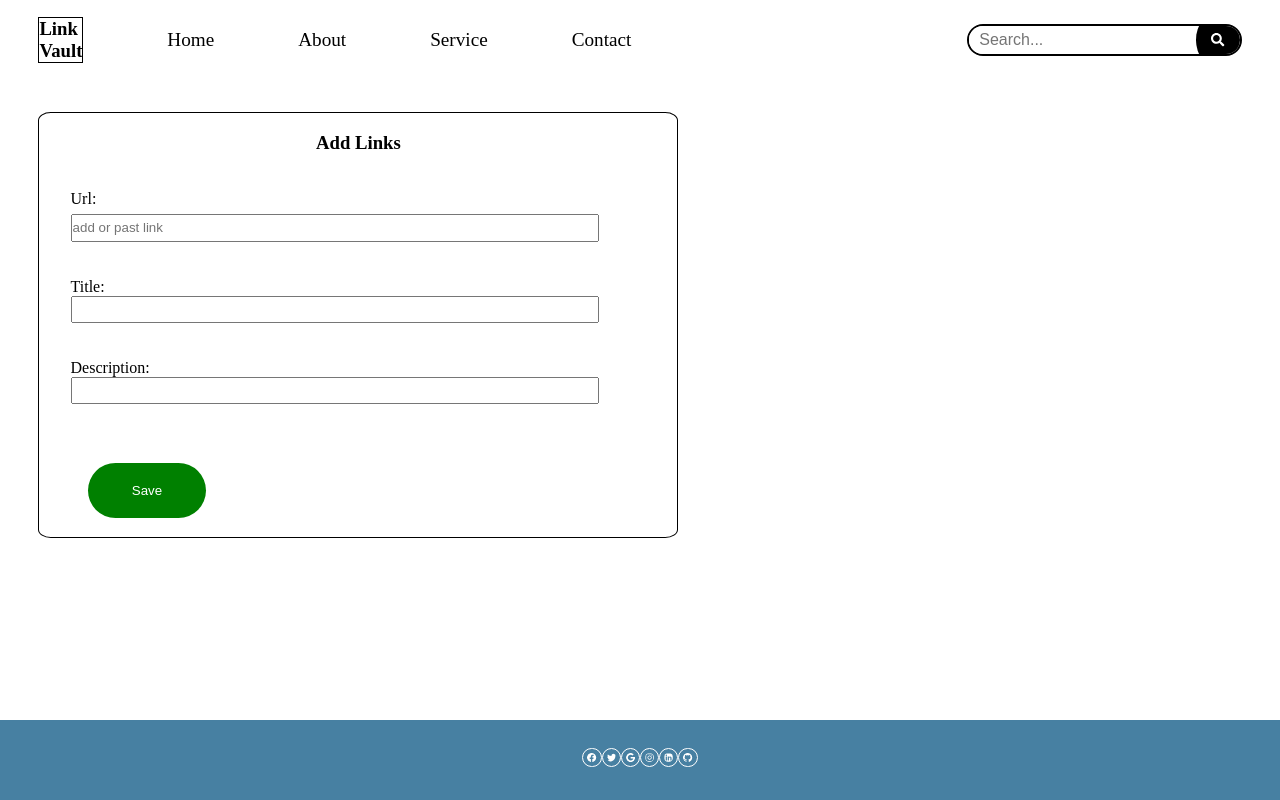
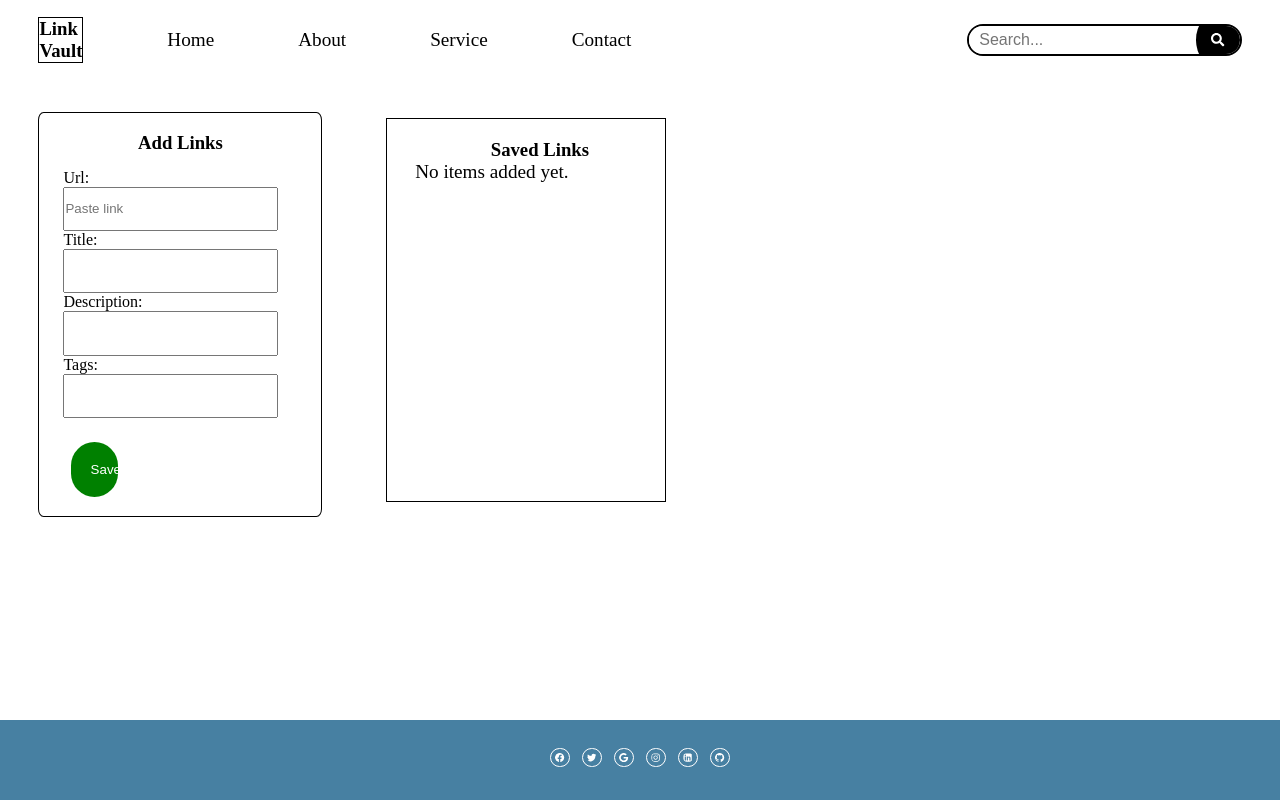
Before and after one commit to mmelokuhlemaphisa/React-TS-Task-2, a React (Vite) app: page / in a window 1280 px wide. Shown: the top 800 px of the page. Built offline with nearby package versions, Linux system fonts and the light colour scheme.

Commit message:
feat: Added a table in Linklist.tsx

```diff
--- a/src/App.css
+++ b/src/App.css
@@ -50,6 +50,12 @@ margin-left: 2%;
      height: 20vh;
 }
 
+#tags{
+    width: 90%;
+     height: 20vh;
+    }
+
+
 .btn{
   margin-top: 10%;
   margin-left: 3%;
@@ -76,6 +82,7 @@ margin-left: 2%;
       border-radius: 50px;
       overflow: hidden;
       background-color: white;
+
     }
 
     .search-input {
@@ -119,7 +126,4 @@ margin-left: 2%;
 
 #footer a{
   color: white;
-
-
-
 }
--- a/src/component/Footer.tsx
+++ b/src/component/Footer.tsx
@@ -4,7 +4,8 @@ import { FaGoogle } from 'react-icons/fa6';
 
 export default function Footer() {
   return (
-    <div id="footer">
+    <div id="footer" style={{gap:"1%"}}>
+
       <a href="#">
         <FaFacebook
           className="social-icon facebook"
--- a/src/component/FormInput.tsx
+++ b/src/component/FormInput.tsx
@@ -1,40 +1,121 @@
-import React from "react";
+import React, { useState } from "react";
 import Button from "./Button";
+import Linklist from "./Linklist";
+import type { LinkItem } from "./Linklist";
 
 export default function FormInput() {
+  const [url, setUrl] = useState("");
+  const [title, setTitle] = useState("");
+  const [descr, setDescr] = useState("");
+  const [tags, setTags] = useState("");
+  const [items, setItems] = useState<LinkItem[]>([]);
+  const [editIndex, setEditIndex] = useState<number | null>(null);
+
+  const handleSubmit = (e: React.FormEvent) => {
+    e.preventDefault();
+
+    if (!url || !title || !descr || !tags) return;
+
+    const newItem: LinkItem = { url, title, descr, tags };
+
+    if (editIndex !== null) {
+      // update existing
+      const updated = [...items];
+      updated[editIndex] = newItem;
+      setItems(updated);
+      setEditIndex(null);
+    } else {
+      // add new
+      setItems([...items, newItem]);
+    }
+
+    setUrl("");
+    setTitle("");
+    setDescr("");
+     setTags("");
+  };
+
+  const handleDelete = (index: number) => {
+    setItems(items.filter((_, i) => i !== index));
+  };
+
+  const handleEdit = (index: number) => {
+    const item = items[index];
+    setUrl(item.url);
+    setTitle(item.title);
+    setDescr(item.descr);
+     setTags(item.tags);
+    setEditIndex(index);
+  };
+
   return (
+    <div style={{display:"flex", flexDirection:"row",width:"100%", gap:"10%" }}>
       <div
         style={{
-
           height: "",
           border: "1px solid black",
-        borderRadius:"2%",
+          borderRadius: "2%",
           marginTop: "5%",
           marginLeft: "2%",
-        padding:"3%",
-        width:"100%"
-
+          padding: "3%",
+          width: "50%",
         }}
       >
-      <h3 style={{textAlign:"center"}}>Add Links</h3>
-      <form action="#" style={{ marginTop: "6%", height:"41vh", display:'flex', flexDirection:"column",marginLeft:"2%" }}>
-        <label id="url" htmlFor="url">Url:</label>
+        <h3 style={{ textAlign: "center" }}>Add Links</h3>
+
+        <form
+          onSubmit={handleSubmit}
+          style={{
+            marginTop: "6%",
+            height: "41vh",
+            display: "flex",
+            flexDirection: "column",
+            marginLeft: "2%",
+          }}
+        >
+          <label htmlFor="url">Url:</label>
           <input
             type="text"
-          placeholder="add or past link"
             id="url"
+            value={url}
+            onChange={(e) => setUrl(e.target.value)}
+            placeholder="Paste link"
             required
           />
-        <br />
-        <br />
-        <label htmlFor="url">Title:</label>
-        <input type="text" id="title" required /> <br />
-        <br />
-        <label htmlFor="url">Description:</label>
-        <input type="text" id="descr" required style={{}} />
 
-        <Button name="Save" color="green" />
+          <label htmlFor="title">Title:</label>
+          <input
+            type="text"
+            id="title"
+            value={title}
+            onChange={(e) => setTitle(e.target.value)}
+            required
+          />
+
+          <label htmlFor="descr">Description:</label>
+          <input
+            type="text"
+            id="descr"
+            value={descr}
+            onChange={(e) => setDescr(e.target.value)}
+            required
+          />
+
+          <label htmlFor="tags">Tags:</label>
+          <input
+            type="text"
+            id="descr"
+            value={tags}
+            onChange={(e) => setTags(e.target.value)}
+            required
+          />
+
+          <Button name={editIndex !== null ? "Update" : "Save"} color="green" />
         </form>
+      </div>
+      <div style={{border:"1px solid black", width:"50%", height:"48vh", marginTop:"6%"}}>
+        <Linklist items={items} onEdit={handleEdit} onDelete={handleDelete} />
+      </div>
     </div>
   );
 }
--- /dev/null
+++ b/src/component/Linklist.tsx
@@ -0,0 +1,99 @@
+import React from "react";
+
+
+export interface LinkItem {
+  url: string;
+  title: string;
+  descr: string;
+  tags:string;
+}
+
+interface LinkListProps {
+  items: LinkItem[];
+  onEdit: (index: number) => void;
+  onDelete: (index: number) => void;
+}
+
+const LinkList: React.FC<LinkListProps> = ({ items, onEdit, onDelete }) => {
+  return (
+    <div style={{ marginTop: "20px", marginLeft: "10%" }}>
+      <h3 style={{ textAlign: "center" }}>Saved Links</h3>
+      {items.length === 0 ? (
+        <p>No items added yet.</p>
+      ) : (
+    <table
+    style={{
+    width: "80%",
+    borderCollapse: "collapse",
+    margin: "0 auto",
+    textAlign: "left",
+          }}
+        >
+          <thead>
+            <tr>
+              <th style={{ border: "1px solid black", padding: "8px" }}>
+                Title
+              </th>
+              <th style={{ border: "1px solid black", padding: "8px" }}>
+                Description
+              </th>
+              <th style={{ border: "1px solid black", padding: "8px" }}>
+                Link (Url)
+              </th>
+              <th style={{ border: "1px solid black", padding: "8px" }}>
+                Actions
+              </th>
+            </tr>
+          </thead>
+          <tbody>
+            {items.map((item, index) => (
+              <tr key={index}>
+                <td style={{ border: "1px solid black", padding: "8px" }}>
+                  {item.title}
+                </td>
+                <td style={{ border: "1px solid black", padding: "8px" }}>
+                  {item.descr}
+                </td>
+                <td style={{ border: "1px solid black", padding: "8px" }}>
+                  <a href={item.url} target="_blank" rel="noreferrer">
+                    {item.url}
+                  </a>
+                </td>
+                <td style={{ border: "1px solid black", padding: "8px" }}>
+                  <button
+                    onClick={() => onEdit(index)}
+                    style={{
+                      marginRight: "5px",
+                      background: "orange",
+                      color: "white",
+                      border: "none",
+                      padding: "5px",
+                      cursor: "pointer",
+                    }}
+                  >
+                    Edit
+                  </button>
+                  <button
+                    onClick={() => onDelete(index)}
+                    style={{
+                      background: "red",
+                      color: "white",
+                      border: "none",
+                      padding: "5px",
+                      cursor: "pointer",
+                    }}
+                  >
+                    Delete
+                  </button>
+                </td>
+              </tr>
+            ))}
+          </tbody>
+        </table>
+      )}
+    </div>
+  );
+};
+
+
+export default LinkList;
--- /dev/null
+++ b/src/utils/LocalStorageFunction.tsx
@@ -0,0 +1 @@
+Function
```
Lines whose indentation alone changed are shown as unchanged.
